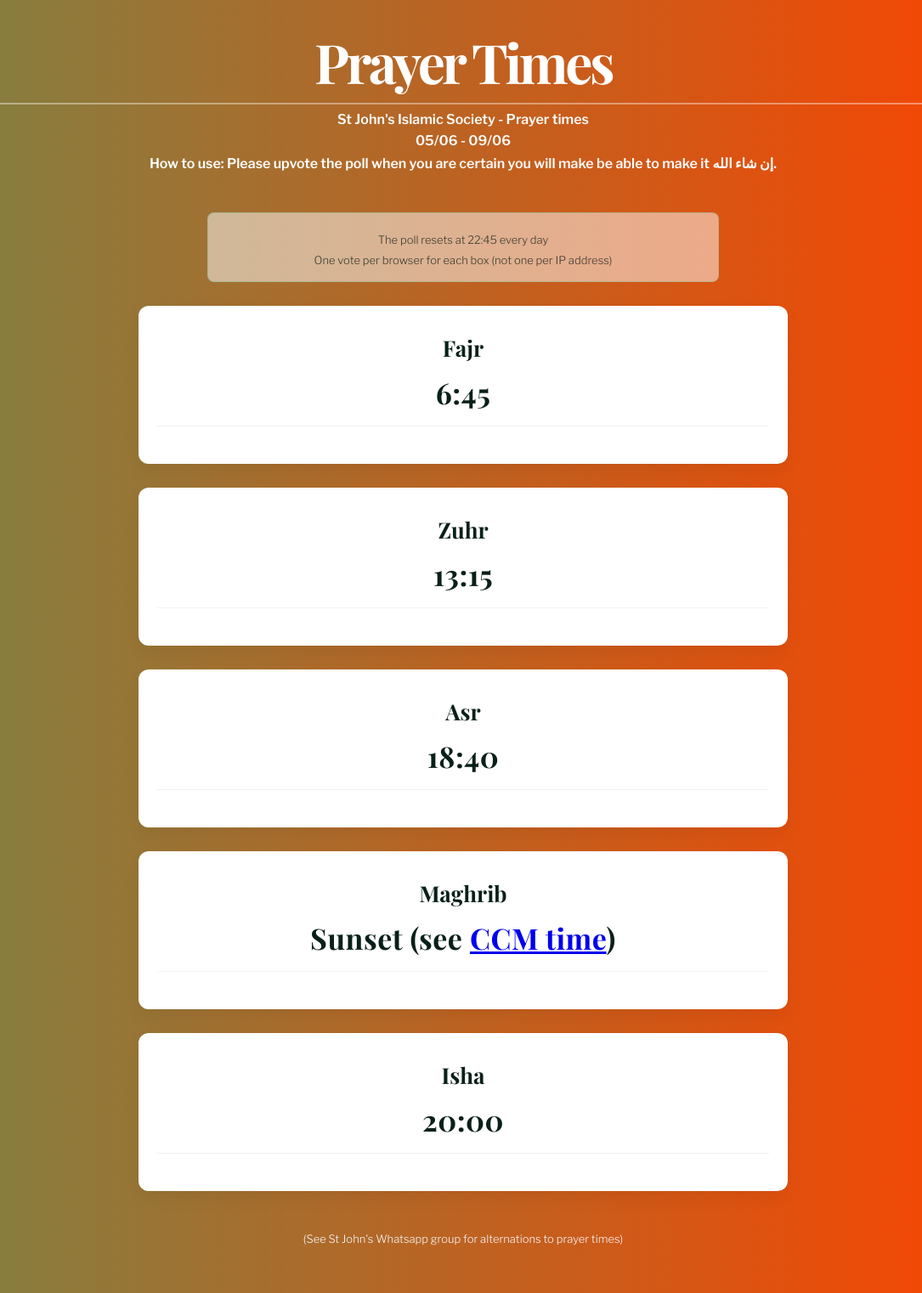
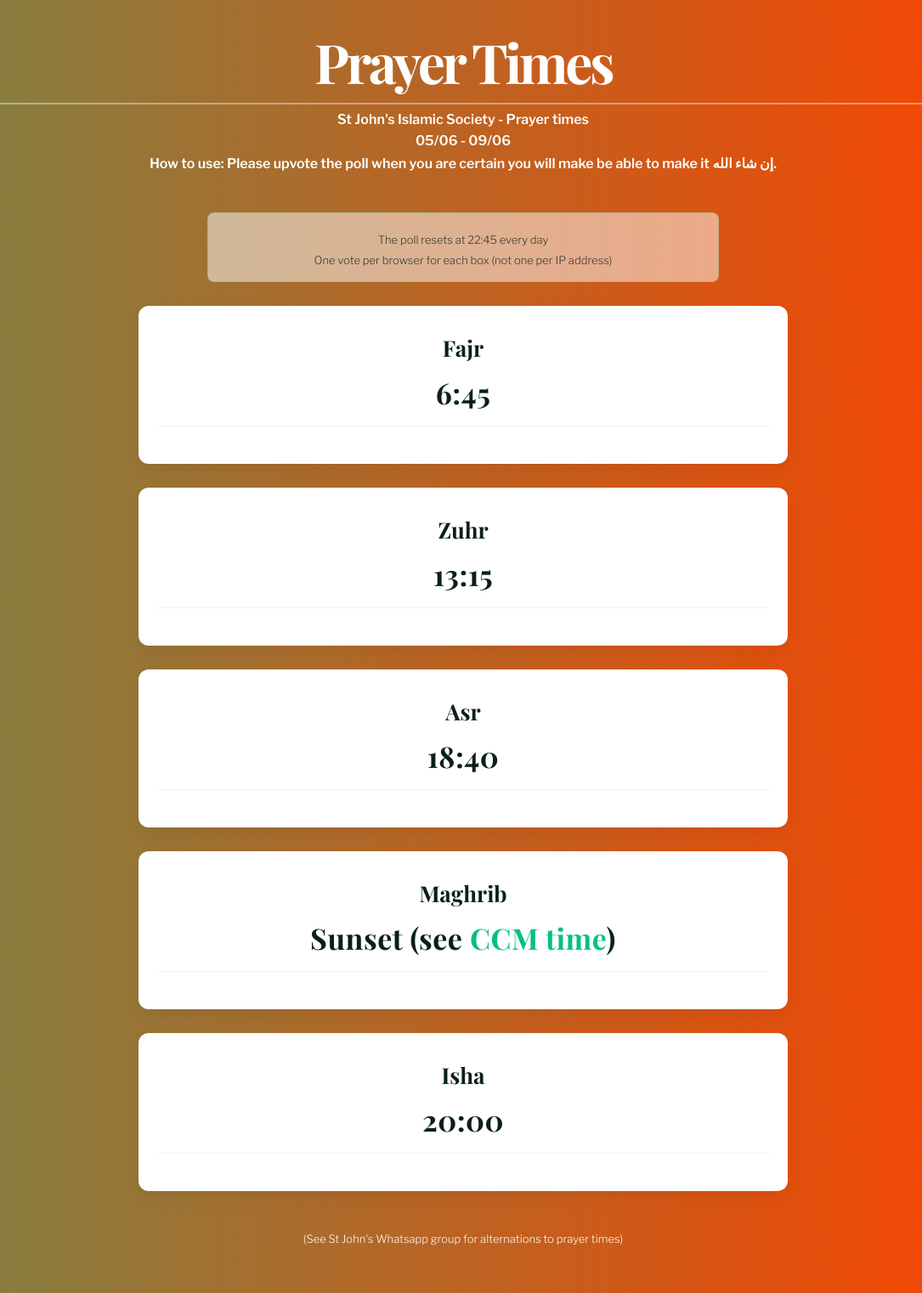
Before and after one commit to NotZakariya/NotZakariya.github.io, a Jekyll site: the page built from pages/prayertimes.md, in a window 1280 px wide. Shown: the whole page at 85% size, without its empty margins (95-1180 px from the left). Built offline with Jekyll 4.4.1, drawn with Linux system fonts in a browser that asks for light colours; a script that is not in the unit is left out.

Commit message:
Refactor prayer-hero styles and update media queries

```diff
--- a/assets/prayertimes.css
+++ b/assets/prayertimes.css
@@ -8,6 +8,7 @@
 }
 
 html, body { height:100%; }
+
 .prayer-page {
   min-height: 100%;
   display:flex;
@@ -28,11 +29,33 @@
   box-shadow: none;
 }
 
-.prayer-hero{ text-align:center; margin-bottom:48px; color: rgba(5,22,18,0.95); }
-.prayer-hero{ background: transparent; }
-.prayer-hero h1{ font-family: 'Playfair Display', serif; font-weight:700; font-size:64px; margin:0; color: #ffffff; border-bottom: 2px solid rgba(255,255,255,0.4); padding-bottom: 16px; }
-.prayer-hero p{ margin:8px 0 0; font-weight:600; color: #ffffff; }
-.prayer-hero #date-range{ margin-top:6px; font-weight:600; }
+.prayer-hero{
+  text-align:center;
+  margin-bottom:48px;
+  color: rgba(5,22,18,0.95);
+  background: transparent;
+}
+
+.prayer-hero h1{
+  font-family: 'Playfair Display', serif;
+  font-weight:700;
+  font-size:64px;
+  margin:0;
+  color: #ffffff;
+  border-bottom: 2px solid rgba(255,255,255,0.4);
+  padding-bottom: 16px;
+}
+
+.prayer-hero p{
+  margin:8px 0 0;
+  font-weight:600;
+  color: #ffffff;
+}
+
+.prayer-hero #date-range{
+  margin-top:6px;
+  font-weight:600;
+}
 
 .prayer-grid{
   display:grid;
@@ -55,30 +78,103 @@
   justify-content:center;
   overflow:visible;
   width:100%;
-  max-width:560px;
+  max-width:720px;
 }
 
-.prayer-card::before{ display:none; }
+.prayer-card::before{
+  display:none;
+}
 
-.prayer-name{ font-family: 'Playfair Display', serif; font-size:26px; font-weight:700; margin-bottom:12px; }
-.prayer-time{ font-family: 'Playfair Display', serif; font-size:34px; font-weight:600; letter-spacing:0.5px; }
-.prayer-note{ font-size:12px; margin-top:10px; color:#2b2b2b }
-.prayer-footer{ margin-top:48px; text-align:center; color:#f7f7f7; font-size:13px }
+.prayer-name{
+  font-family: 'Playfair Display', serif;
+  font-size:26px;
+  font-weight:700;
+  margin-bottom:12px;
+}
 
-/* Make the grid layout match the mock: 4 across, last item wraps on left */
-.prayer-card{ max-width:720px; }
+.prayer-time{
+  font-family: 'Playfair Display', serif;
+  font-size:34px;
+  font-weight:600;
+  letter-spacing:0.5px;
+}
+
+/* CCM link styling */
+.prayer-time a,
+.prayer-time a:visited {
+  color: #05bf85 !important;
+  text-decoration: none !important;
+  font-family: inherit !important;
+  font-size: inherit !important;
+  font-weight: inherit !important;
+}
+
+.prayer-time a:hover,
+.prayer-time a:focus {
+  color: #fc4300 !important;
+  text-decoration: none !important;
+}
+
+.prayer-note{
+  font-size:12px;
+  margin-top:10px;
+  color:#2b2b2b;
+}
+
+.prayer-footer{
+  margin-top:48px;
+  text-align:center;
+  color:#f7f7f7;
+  font-size:13px;
+}
 
 @media (max-width:800px){
-  .prayer-hero h1{ font-size:44px; padding-bottom: 12px; border-bottom: 2px solid rgba(255,255,255,0.4); }
-  .prayer-hero{ margin-bottom: 36px; }
-  .prayer-hero p{ font-size: 14px; }
-  .prayer-card{ max-width:100%; padding: 24px 16px; }
-  .prayer-name{ font-size: 20px; margin-bottom: 8px; }
-  .prayer-time{ font-size: 28px; }
-  .prayer-card-wrap{ padding: 28px 16px 40px; }
-  .poll-info-box{ padding: 12px 14px; margin: 16px 0 20px; }
-  .poll-info-item{ font-size: 12px; margin: 4px 0; }
-  .poll-btn{ font-size: 11px; padding: 6px 10px; }
+  .prayer-hero h1{
+    font-size:44px;
+    padding-bottom:12px;
+    border-bottom:2px solid rgba(255,255,255,0.4);
+  }
+
+  .prayer-hero{
+    margin-bottom:36px;
+  }
+
+  .prayer-hero p{
+    font-size:14px;
+  }
+
+  .prayer-card{
+    max-width:100%;
+    padding:24px 16px;
+  }
+
+  .prayer-name{
+    font-size:20px;
+    margin-bottom:8px;
+  }
+
+  .prayer-time{
+    font-size:28px;
+  }
+
+  .prayer-card-wrap{
+    padding:28px 16px 40px;
+  }
+
+  .poll-info-box{
+    padding:12px 14px;
+    margin:16px 0 20px;
+  }
+
+  .poll-info-item{
+    font-size:12px;
+    margin:4px 0;
+  }
+
+  .poll-btn{
+    font-size:11px;
+    padding:6px 10px;
+  }
 }
 
 /* Override site container styles for prayer page */
@@ -230,17 +326,7 @@
 }
 
 @media (max-width:800px){
-  .poll-votes{ grid-template-columns: 1fr; }
-
-.prayer-time a {
-  color: #05bf85;
-  text-decoration: none;
-  font-family: inherit;
-  font-weight: inherit;
+  .poll-votes{
+    grid-template-columns: 1fr;
+  }
 }
-
-.prayer-time a:hover,
-.prayer-time a:focus {
-  color: #fc4300;
-}
-}
```
